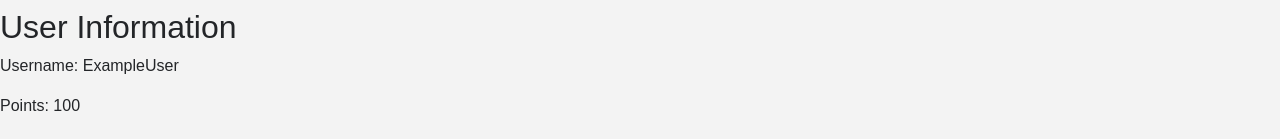
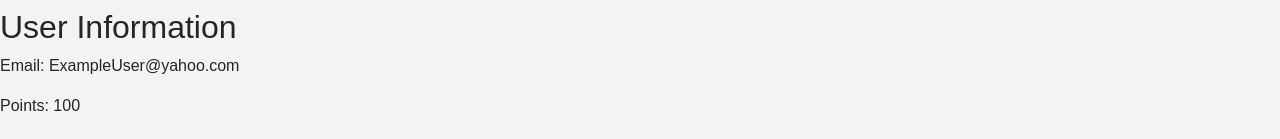
Before and after one commit to PolyDungeon/Team23, a React (Create React App) app: page /profile in a window 1280 px wide. Shown: the part 179-318 px from the top of the page. Built offline with nearby package versions, Linux system fonts and the light colour scheme.

Commit message:
User Email is now displayed on profile page

```diff
--- a/src/components/Profile.js
+++ b/src/components/Profile.js
@@ -1,30 +1,21 @@
 import React from 'react';
+import Title from "./Title";
 import { useState } from 'react';
-/*
-const Profile = () => {
-    return (
-        <div>
-            <h1>Profile Page</h1>
-            <p>This is the profile page content.</p>
-        </div>
-    );
-}
-*/
 
 const Profile = () => {
   // Initialize state for user data
   const [userData, setUserData] = useState({
     userID: 'df910ds92sdf', // Database unique identifier
-    username: 'ExampleUser',
-    password: 'passwordExample',
+    email: 'ExampleUser@yahoo.com',
+    password: 'password123',
     points: 100, // Replace with user's actual points
     newPassword: '',
     confirmNewPassword: '',
   });
 
   // Function to handle form input changes
-  const handleInputChange = (e) => {
-    const { name, value } = e.target;
+  const handleInputChange = (event) => {
+    const { name, value } = event.target;
     setUserData({
       ...userData,
       [name]: value,
@@ -51,7 +42,7 @@ const Profile = () => {
       <div>
         <h2>User Information</h2>
         <p>
-          Username: {userData.username}
+          Email: {userData.email}
         </p>
         <p>
           Points: {userData.points}
```
